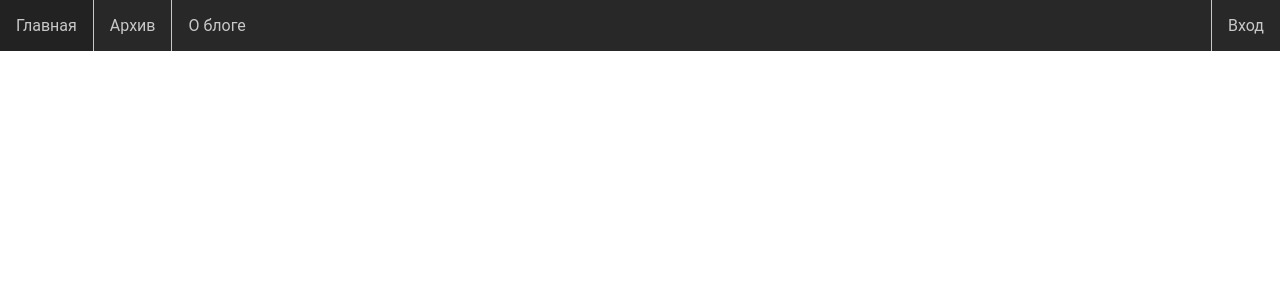
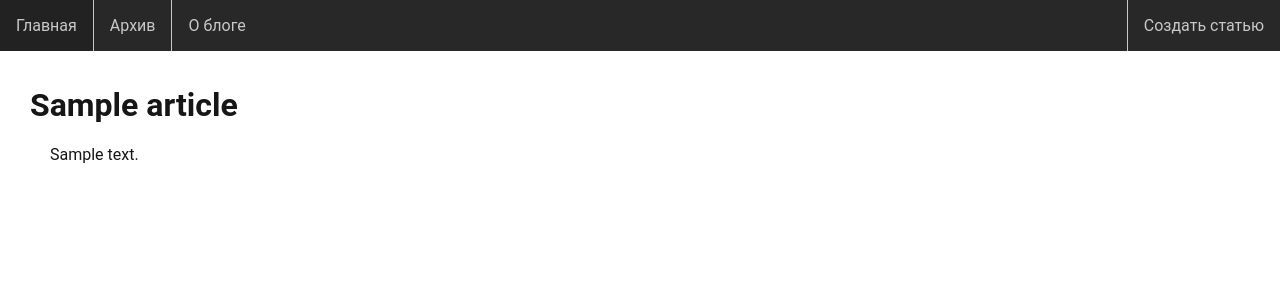
Before and after one commit to NipisAlqizam/simple_flask_blog, a Flask app: page /article/1 in a window 1280 px wide. Shown: the top 300 px of the page. Run offline with Flask 2, Linux system fonts and the light colour scheme; tables that the repository leaves empty hold one stand-in row (values such as "Sample post").

Commit message:
Добавил отображение статей.

```diff
--- a/app.py
+++ b/app.py
@@ -30,7 +30,10 @@ def archive():
 
 @app.route('/article/<id>')
 def article(id):
-    return render_template('article.html')
+    article = db.get_article_by_id(id)
+    if article == None:
+        return render_template('notfound.html')
+    return render_template('article.html', title=article.title, text=article.text)
 
 if __name__ == '__main__':
     db.init_db()
--- a/db.py
+++ b/db.py
@@ -13,6 +13,15 @@ def create_article(title: str, text: str):
     db_session.add(new_article)
     db_session.commit()
 
+def get_all_articles():
+    from models import Article
+    return Article.query.all()
+
+def get_article_by_id(id):
+    from models import Article
+    return Article.query.filter(Article.id == id).first()
+
+
 def init_db():
     import models
     Base.metadata.create_all(engine)
--- /dev/null
+++ b/static/article.css
@@ -0,0 +1,3 @@
+article {
+  white-space: pre-wrap;
+}
--- a/templates/article.html
+++ b/templates/article.html
@@ -4,7 +4,11 @@
   {{title}}
 {% endblock %}
 
+{% block css %}
+  <link rel="stylesheet" href="{{url_for('static', filename='article.css')}}">
+{% endblock %}
+
 {% block content %}
 <h1>{{title}}</h1>
-{{text}}
+<article>{{text}}</article>
 {% endblock %}
--- a/templates/base.html
+++ b/templates/base.html
@@ -17,7 +17,7 @@
         <li><a href="/">Главная</a></li>
         <li><a href="/archive">Архив</a></li>
         <li><a href="/about">О блоге</a></li>
-        <li class="login"><a href="#">Вход</a></li>
+        <li class="login"><a href="/create">Создать статью</a></li>
       </ul>
     </nav>
   </header>
```
